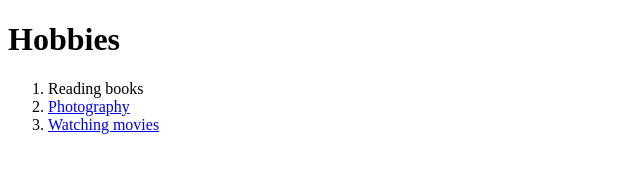
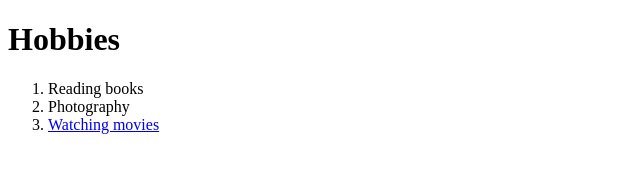
Before and after one commit to Kdinlok14/cv, a plain HTML site: page hobbies.html in a window 1280 px wide. Shown: the full height of the page, 0-640 px from the left. Drawn offline with Linux system fonts and the light colour scheme.

```diff
--- a/hobbies.html
+++ b/hobbies.html
@@ -7,7 +7,7 @@
     <H1>Hobbies</H1>
     <ol>
         <li>Reading books</li>
-        <li><a href="https://www.instagram.com/p/CnUVY5IP2Zhg_cCx1LKF6qOfGdsEJmskGwHbkU0/">Photography</a></li>
+        <li>Photography</li>
         <li><a href="https://www.sunnxt.com/telugu-movie-thiru-telugu-2022/detail/153945">Watching movies</a></li>
     </ol>
 </body>
```
